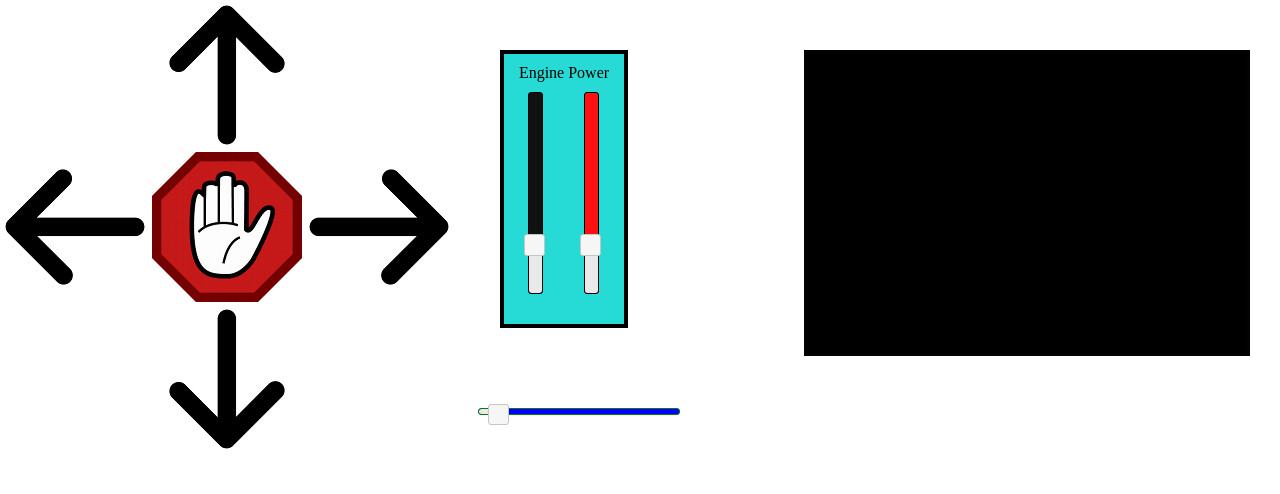
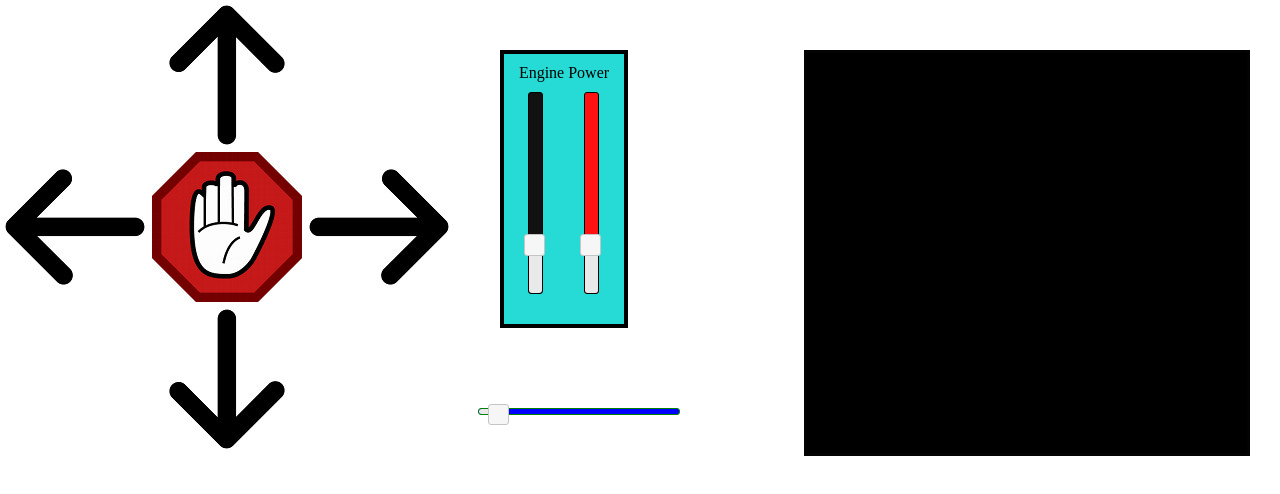
Before and after one commit to alexmac131/NodeXBeeRover, a plain HTML site: page index.html in a window 1280 px wide. Drawn offline with nearby package versions, Linux system fonts and the light colour scheme.

Commit message:
upates including sonic radar display fix

```diff
--- a/index.html
+++ b/index.html
@@ -34,7 +34,7 @@
 	<div id="amount3" style="color:#ff1111; font-weight:bold;font-size:1.2em" /></div>
 </div>
 <div id="slider-impulseH"  ></div>
-<canvas id="myCanvas" width="440" height="300" style="border:3px solid #030303;background:#000000" />
+<canvas id="myCanvas" width="440" height="400" style="border:3px solid #030303;background:#000000" />
 
 </body>
 </html>
```
